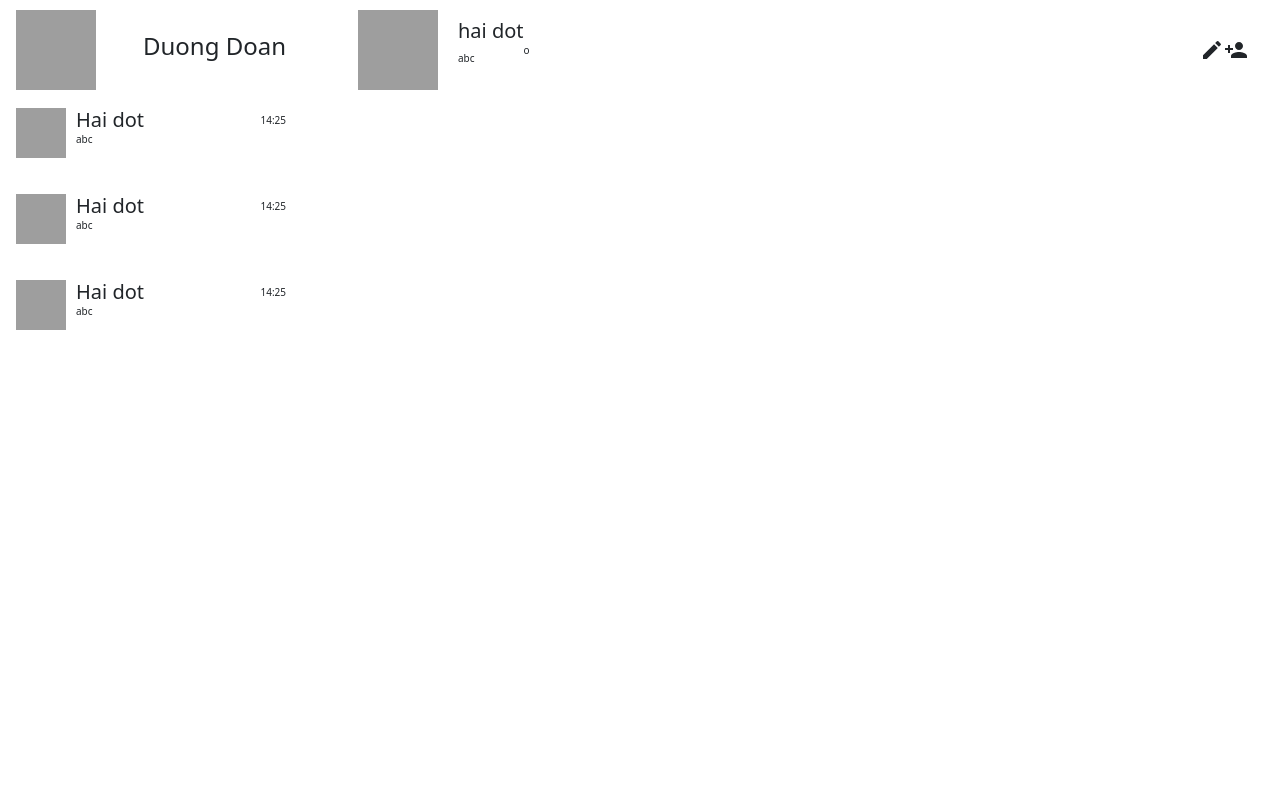
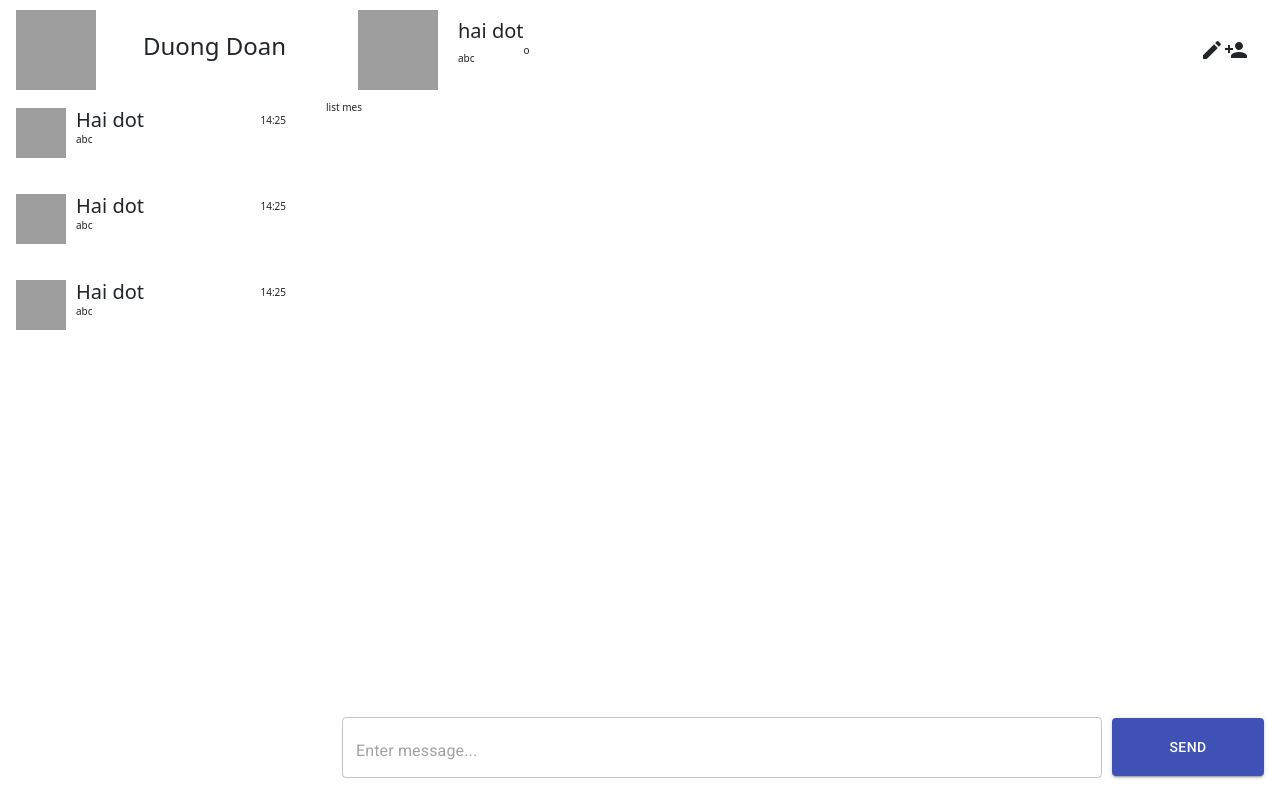
Before and after one commit to duong-doan/chat-app-realtime, a React (Create React App) app: page /chat in a window 1280 px wide. Built offline with nearby package versions, Linux system fonts and the light colour scheme; grey boxes are pictures that could not be loaded.

Commit message:
UI component

```diff
--- /dev/null
+++ b/src/components/InputMessage/index.jsx
@@ -0,0 +1,55 @@
+import React, { useState } from "react";
+import styled from "styled-components";
+import { Button, TextField } from "@material-ui/core";
+
+const InputMessageStyled = styled.div`
+  height: 100px;
+  display: flex;
+  align-items: center;
+
+  .wrap-input {
+    display: flex;
+    align-items: center;
+    justify-content: center;
+    width: 100%;
+    padding: 0 16px;
+
+    input {
+      width: 100%;
+      height: 100%;
+    }
+
+    button {
+      width: 20%;
+      margin-left: 10px;
+      margin-bottom: 6px;
+      padding: 17px 0;
+    }
+  }
+`;
+
+export default function InputMessage(props) {
+  const [value, setValue] = useState("");
+
+  const handleChange = (event) => {
+    setValue(event.target.value);
+  };
+
+  return (
+    <InputMessageStyled>
+      <div className="wrap-input">
+        <TextField
+          id="outlined-multiline-flexible"
+          fullWidth
+          value={value}
+          onChange={handleChange}
+          variant="outlined"
+          placeholder="Enter message..."
+        />
+        <Button variant="contained" color="primary">
+          Send
+        </Button>
+      </div>
+    </InputMessageStyled>
+  );
+}
--- /dev/null
+++ b/src/components/ListMessages/index.jsx
@@ -0,0 +1,10 @@
+import React from "react";
+import styled from "styled-components";
+
+const ListMessagesStyled = styled.div`
+  height: calc(100% - 200px);
+`;
+
+export default function ListMessages(props) {
+  return <ListMessagesStyled>list mes</ListMessagesStyled>;
+}
--- a/src/components/NavScreenChat/index.jsx
+++ b/src/components/NavScreenChat/index.jsx
@@ -17,7 +17,7 @@ const NavScreenChatStyled = styled.div`
   }
 `;
 
-export default function NavScreenChat() {
+export default function NavScreenChat(props) {
   return (
     <NavScreenChatStyled>
       <div className="d-flex align-items-center">
--- a/src/modules/home/components/ScreenChat/view.jsx
+++ b/src/modules/home/components/ScreenChat/view.jsx
@@ -1,10 +1,20 @@
 import React from "react";
+import styled from "styled-components";
+import InputMessage from "../../../../components/InputMessage";
+import ListMessages from "../../../../components/ListMessages";
 import NavScreenChat from "../../../../components/NavScreenChat";
+
+const ScreenChatStyled = styled.div`
+  display: flex;
+  flex-direction: column;
+`;
 
 export default function ScreenChat() {
   return (
-    <div className="col-9">
+    <ScreenChatStyled className="col-9">
       <NavScreenChat />
-    </div>
+      <ListMessages />
+      <InputMessage />
+    </ScreenChatStyled>
   );
 }
--- a/src/modules/home/view.jsx
+++ b/src/modules/home/view.jsx
@@ -1,12 +1,17 @@
 import React from "react";
+import styled from "styled-components";
 import ScreenChat from "./components/ScreenChat/view";
 import Sidebar from "./components/Sidebar/view";
 
 export default function Homepage() {
+  const HomepageStyled = styled.div`
+    height: 100vh;
+  `;
+
   return (
-    <div className="row">
+    <HomepageStyled className="row">
       <Sidebar />
       <ScreenChat />
-    </div>
+    </HomepageStyled>
   );
 }
```
